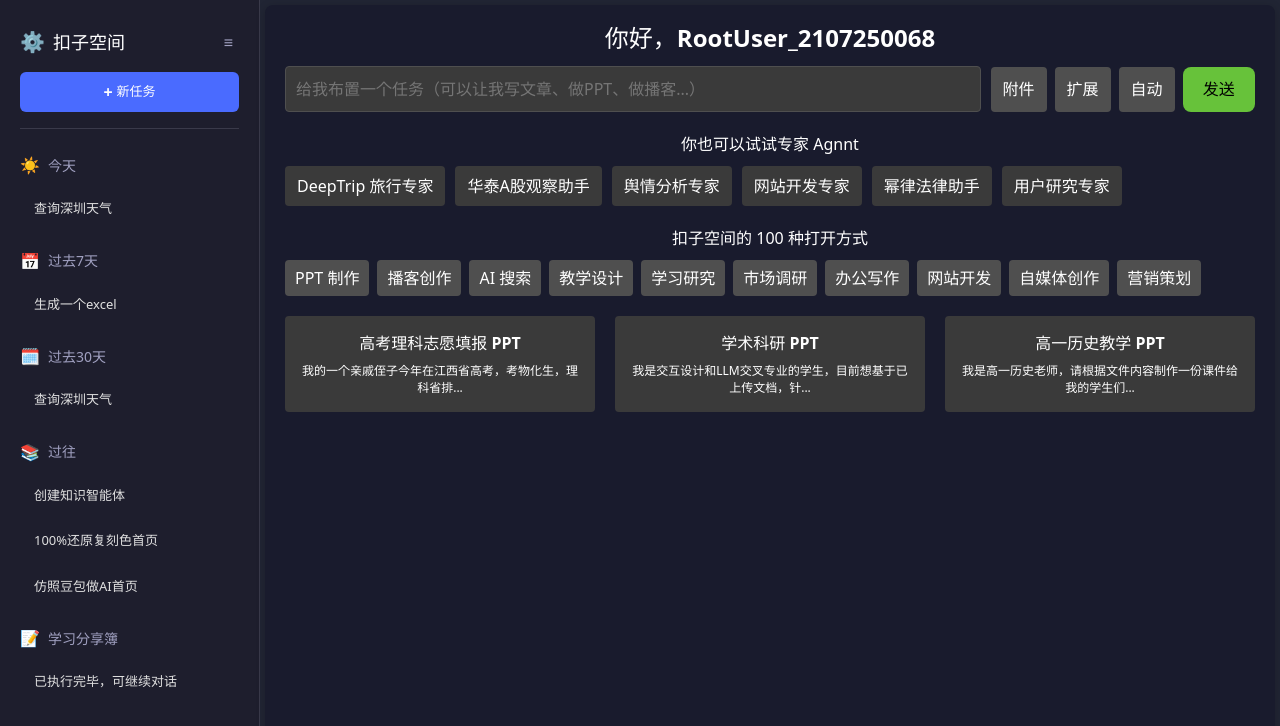
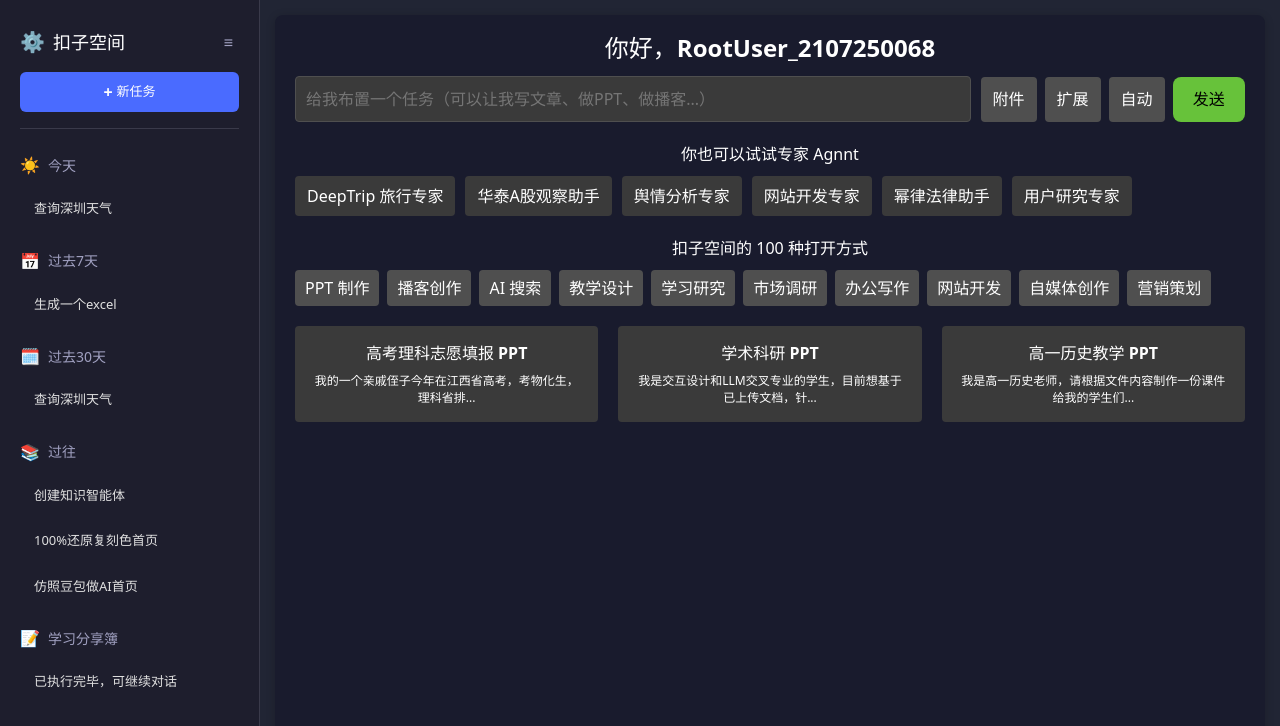
Before and after one commit to marloues/auto-coder-kouzi, a Vue app: page / in a window 1280 px wide. Shown: the top 726 px of the page. Built offline with nearby package versions, Linux system fonts and the light colour scheme.

Commit message:
修改main-content的外边距为15px auto_coder_000000000027_chat_action.yml

```diff
--- a/src/views/kouzi/KoziSpaceView.vue
+++ b/src/views/kouzi/KoziSpaceView.vue
@@ -29,7 +29,7 @@ import KoziCaseCards from "../../components/KoziCaseCards.vue";
   background-color: rgb(25,27,45);
   flex: 1;
   padding: 20px;
-  margin: 5px;
+  margin: 15px;
   border-radius: 8px;
   box-shadow: 0 2px 10px rgba(0, 0, 0, 0.2);
 }
```
